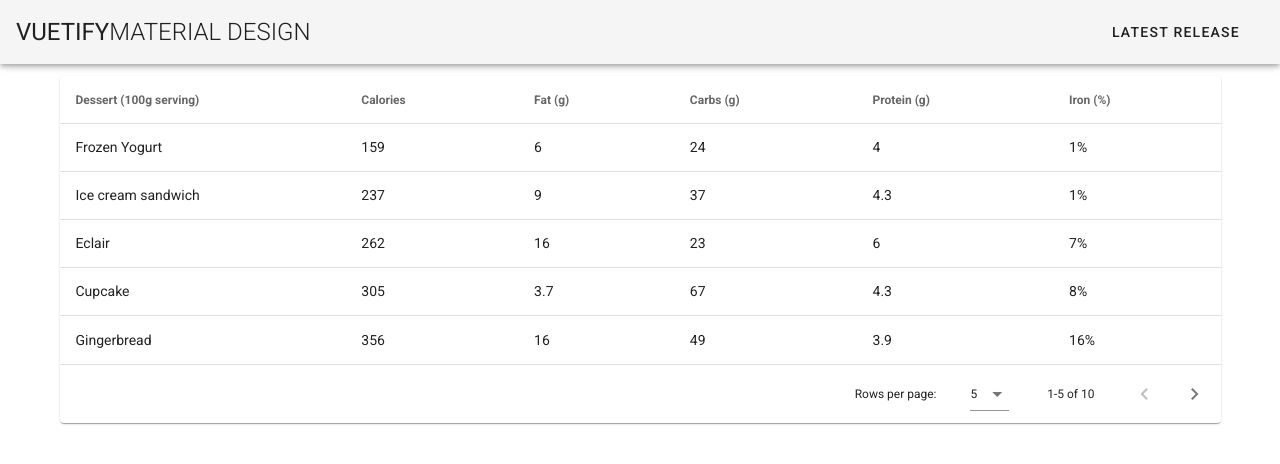
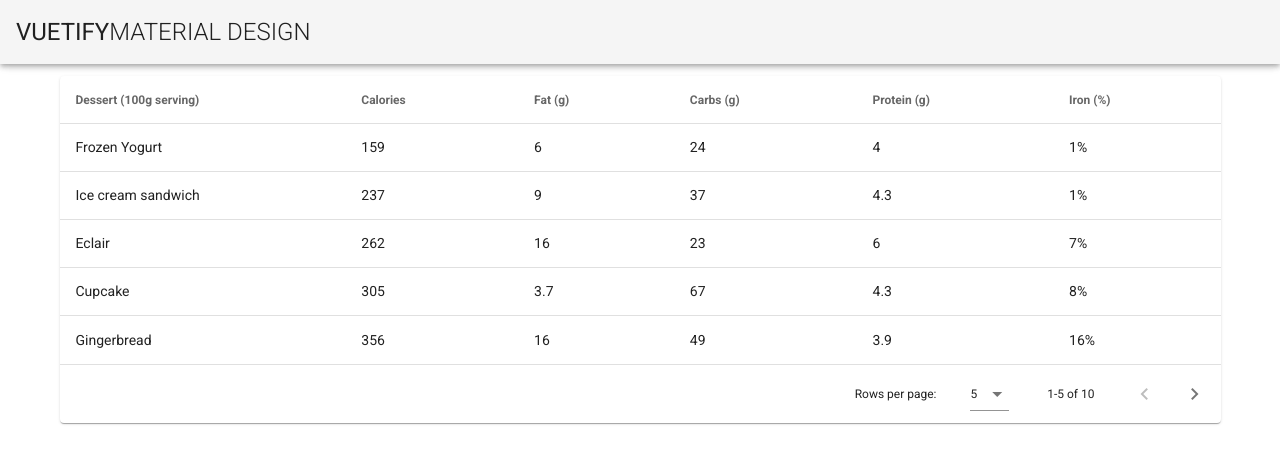
Before and after one commit to kingalione/Car-sharing-app, a Vue app: page /#/ in a window 1280 px wide. Shown: the top 464 px of the page. Built offline with nearby package versions, Linux system fonts and the light colour scheme.

Commit message:
add some refactoring

```diff
--- a/src/App.vue
+++ b/src/App.vue
@@ -6,32 +6,25 @@
         <span class="font-weight-light">MATERIAL DESIGN</span>
       </v-toolbar-title>
       <v-spacer></v-spacer>
-      <v-btn
-        text
-        href="https://github.com/vuetifyjs/vuetify/releases/latest"
-        target="_blank"
-      >
-        <span class="mr-2">Latest Release</span>
-      </v-btn>
     </v-app-bar>
 
     <v-content>
-      <HelloWorld/>
+      <EditableTable />
     </v-content>
   </v-app>
 </template>
 
 <script lang="ts">
-import Vue from 'vue';
-import HelloWorld from './components/HelloWorld.vue';
+import Vue from "vue";
+import EditableTable from "./components/EditableTable.vue";
 
 export default Vue.extend({
-  name: 'App',
+  name: "App",
   components: {
-    HelloWorld,
+    EditableTable
   },
   data: () => ({
     //
-  }),
+  })
 });
 </script>
--- a/src/views/Home.vue
+++ b/src/views/Home.vue
@@ -1,14 +1,14 @@
 <template>
-  <HelloWorld />
+  <EditableTable />
 </template>
 
 <script lang="ts">
 import Vue from 'vue';
-import HelloWorld from '../components/HelloWorld.vue';
+import EditableTable from '../components/EditableTable.vue';
 
 export default Vue.extend({
   components: {
-    HelloWorld,
+    EditableTable,
   },
 });
 </script>
```
Also changed, not shown: src/router.ts (+8 -8 lines), src/components/EditableTable.vue (renamed from src/components/HelloWorld.vue).
